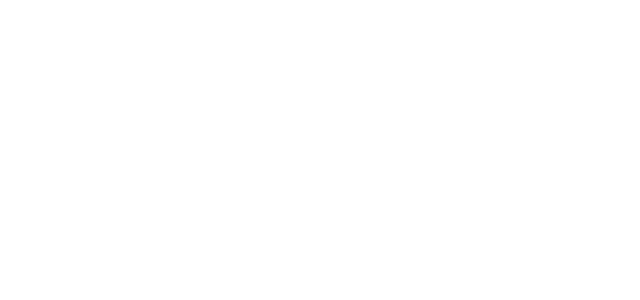
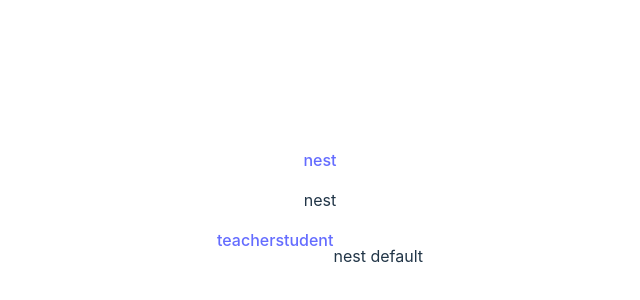
Before and after one commit to zhyafe/vue-router, a Vue app: page /#/nest in a window 1280 px wide. Before the commit this address had no page. Shown: the part 184-484 px from the top of the page, without its empty margins (320-960 px from the left). Built offline with nearby package versions, Linux system fonts and the light colour scheme.

Commit message:
feat: 嵌套路由和路由命名

```diff
--- a/src/App.vue
+++ b/src/App.vue
@@ -1,5 +1,6 @@
 <template>
   <div>
+    <router-link :to="{ name: 'nest', params: {} }"> nest </router-link>
     <RouterView />
   </div>
 </template>
--- a/src/main.js
+++ b/src/main.js
@@ -1,15 +1,38 @@
 import { createApp } from "vue";
 import "./style.css";
 import App from "./App.vue";
+import { createRouter, createWebHashHistory } from "vue-router";
 import Home from "./components/Home.vue";
+import Nest from "./views/1nestRoute/Nest.vue";
+import NestDefault from "./views/1nestRoute/NestDefault.vue";
+import TeacherView from "./views/1nestRoute/NestTeacher.vue";
+import StudentView from "./views/1nestRoute/NestStudent.vue";
 import About from "./components/About.vue";
-import { createRouter, createWebHashHistory } from "vue-router";
 
 // 2. 定义一些路由
 // 每个路由都需要映射到一个组件。
 // 我们后面再讨论嵌套路由。
 const routes = [
-  { path: "/", component: Home },
+  { path: "", component: Home },
+  {
+    path: "/nest",
+    component: Nest,
+    name: "nest",
+    children: [
+      {
+        path: "",
+        component: NestDefault,
+      },
+      {
+        path: "teacher",
+        component: TeacherView,
+      },
+      {
+        path: "student",
+        component: StudentView,
+      },
+    ],
+  },
   { path: "/about", component: About },
 ];
 
--- /dev/null
+++ b/src/views/1nestRoute/Nest.vue
@@ -0,0 +1,23 @@
+<template>
+  <div>
+    <p>nest</p>
+
+    <div class="nest">
+      <div class="nest__lef">
+        <router-link to="/nest/teacher">teacher</router-link>
+        <router-link to="/nest/student">student</router-link>
+      </div>
+      <RouterView />
+    </div>
+  </div>
+</template>
+
+<script>
+export default {};
+</script>
+
+<style>
+.nest {
+  display: flex;
+}
+</style>
--- /dev/null
+++ b/src/views/1nestRoute/NestDefault.vue
@@ -0,0 +1,11 @@
+<template>
+  <div>
+    <p>nest default</p>
+  </div>
+</template>
+
+<script>
+export default {};
+</script>
+
+<style></style>
--- /dev/null
+++ b/src/views/1nestRoute/NestStudent.vue
@@ -0,0 +1,11 @@
+<template>
+  <div>
+    <p>nest student</p>
+  </div>
+</template>
+
+<script>
+export default {};
+</script>
+
+<style></style>
--- /dev/null
+++ b/src/views/1nestRoute/NestTeacher.vue
@@ -0,0 +1,11 @@
+<template>
+  <div>
+    <p>nest teacher</p>
+  </div>
+</template>
+
+<script>
+export default {};
+</script>
+
+<style></style>
```
Also changed, not shown: src/views/1nestRoute/doc.md (added, +10 -0 lines).
